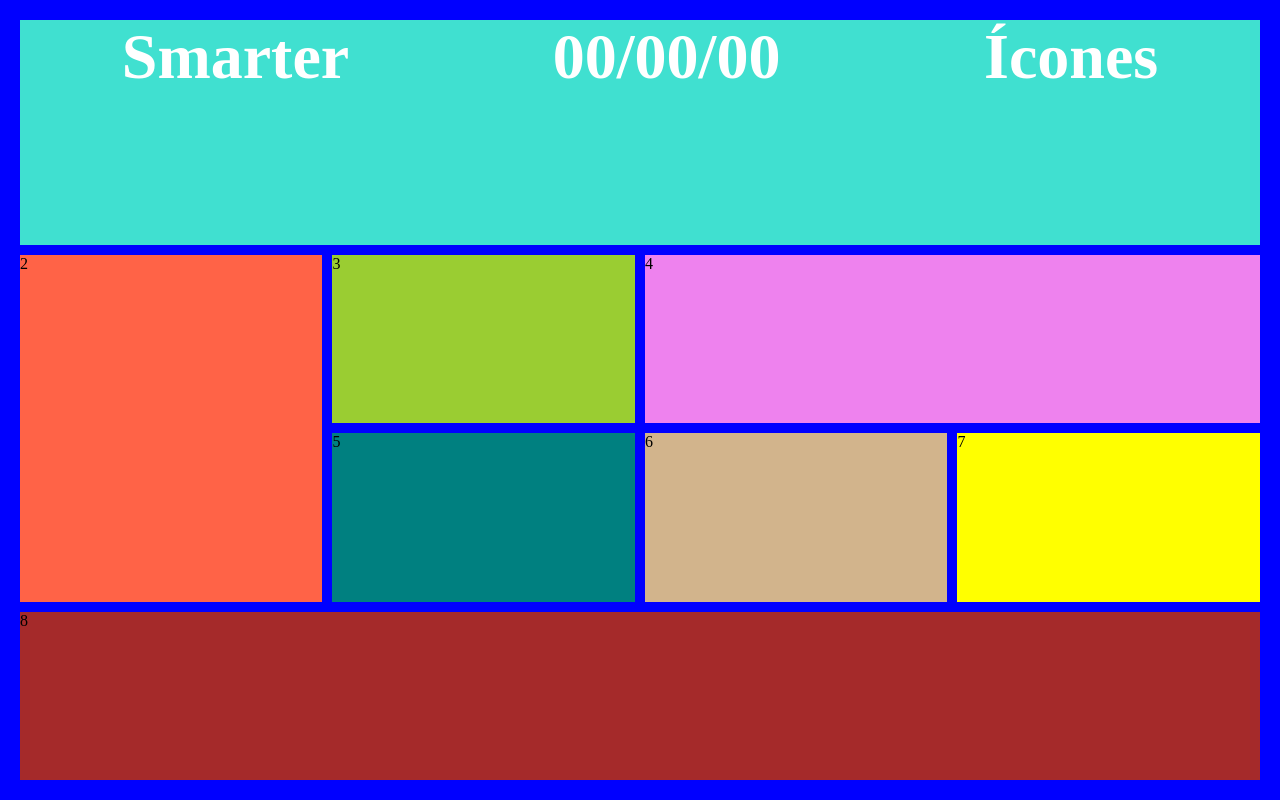
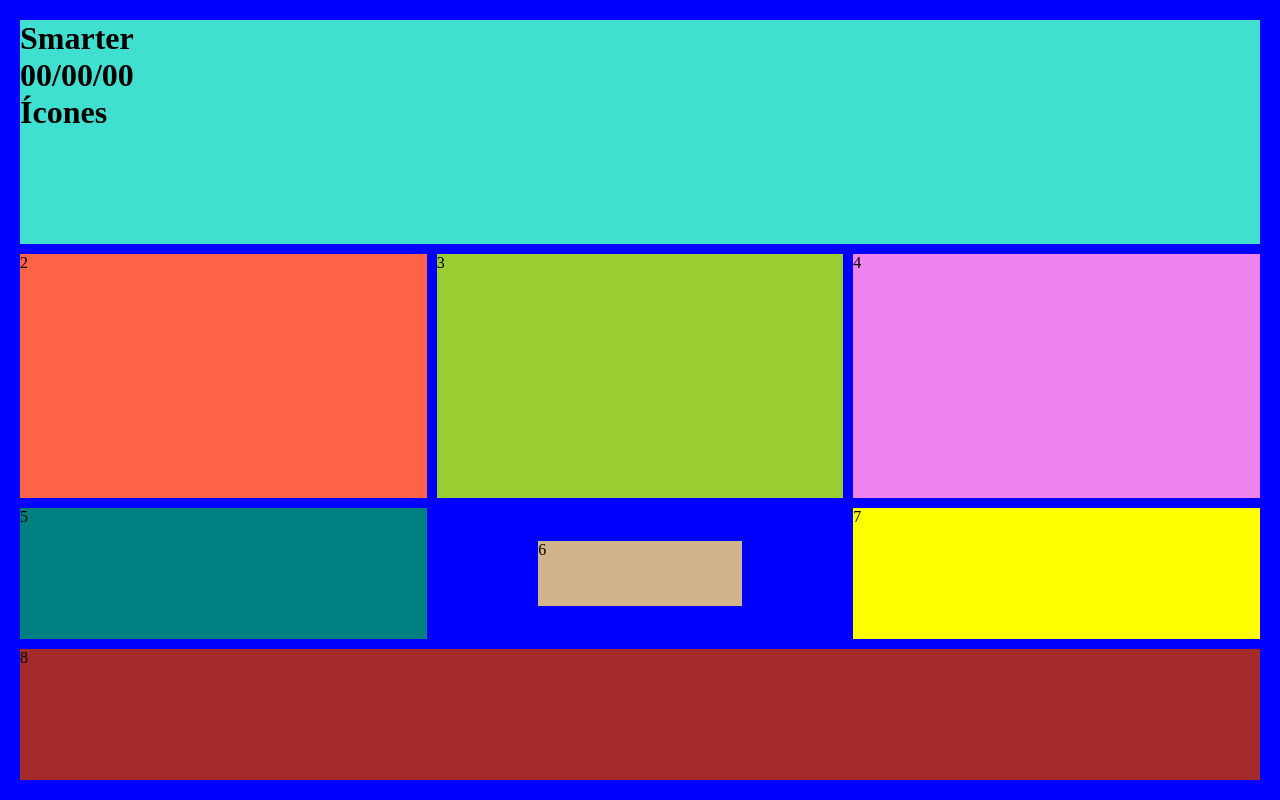
Before and after one commit to Ednardo-Paz/HTML-avancado--curso-ProgramadorBr-, a plain HTML site: page grid/index.html in a window 1280 px wide. Drawn offline with Linux system fonts and the light colour scheme.

Commit message:
Grid- smarter
Grid- smarter
Elaboração de um layout de player com grid.

```diff
--- a/grid/index.html
+++ b/grid/index.html
@@ -14,24 +14,42 @@
 <body>
     <div class="container">
 
-        <div class=" r1 item1">
-            <div class="lista">
-                <div class="logo"><h1> Smarter</h1></div>
-                <div class="data"><h1> 00/00/00</div></h1>
-                <div class="icones"><h1> Ícones</h1></div>
+            <div class=" r1 item1">
+                <div class="logo">
+                    <h1> Smarter</h1>
+                </div>
+                <div class="data">
+                    <h1> 00/00/00
+                </div>
+                </h1>
+                <div class="icones">
+                    <h1> Ícones</h1>
+                </div>
+
+            </div>
 
 
-            </div>
+        <div class="r2 item2">2
+
+
+
         </div>
 
 
-        <div class="r2 item2">2</div>
+
         <div class="r3 item3">3</div>
         <div class="r4 item4">4</div>
+
+
         <div class="r5 item5">5</div>
         <div class="r6 item6">6</div>
         <div class="r7 item7">7</div>
-        <div class="r8 item8">8</div>
+
+
+        <div class="r8 item8">8
+
+
+        </div>
 
     </div>
 
--- a/grid/style.css
+++ b/grid/style.css
@@ -9,61 +9,56 @@
     height: 100vh;
     display: grid;
     background-color: blue;
-
     padding: 20PX;
-
-
-    grid-template-areas: "a1 a1 a1 a1"
-                         "a2 a3 a4 a4"
-                         "a2 a5 a6 a7"
-                         "a8 a8 a8 a8";
-
-
+    grid-template-columns:1fr 1fr 1fr;
+    grid-template-rows:repeat(5fr) ;
     grid-gap: 10px;
-
-
-}
-.lista{
-    font-size: 2rem;
-    display: flex;
-    color: white;
-    justify-content: space-around;
-    align-items: center;
-
-
-
-
-
-
+    grid-template-areas:"a1 a1 a1"
+                        "a2 a3 a4 "
+                        "a2 a3 a4"
+                        "a5 a6 a7"
+                        "a8 a8 a8 " ;
 
 }
 
 
+.r1{
+    background-color: turquoise;
 
 
-.r1{
-    background-color: turquoise;
 }
 .r2{
     background-color: tomato;
+
 }
 .r3{
     background-color: yellowgreen;
+
 }
 .r4{
     background-color: violet;
+
 }
 .r5{
     background-color: teal;
+
+
 }
 .r6{
+    height: 50%;
+    width: 50%;
     background-color: tan;
+    align-self: center;
+    justify-self: center;
 }
 .r7{
     background-color: yellow;
+
+
 }
 .r8{
     background-color: brown;
+
 }
 
 .item1{
```
